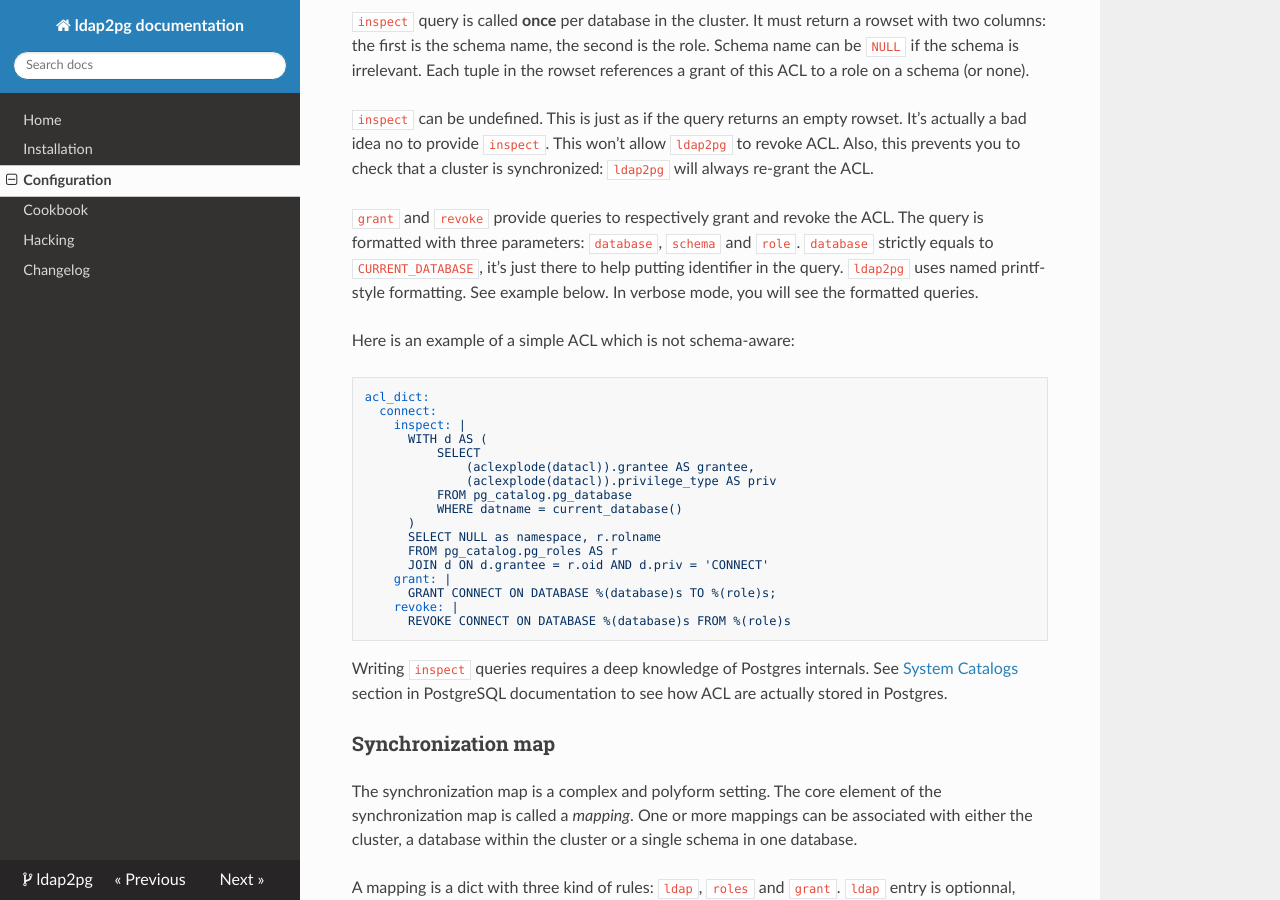
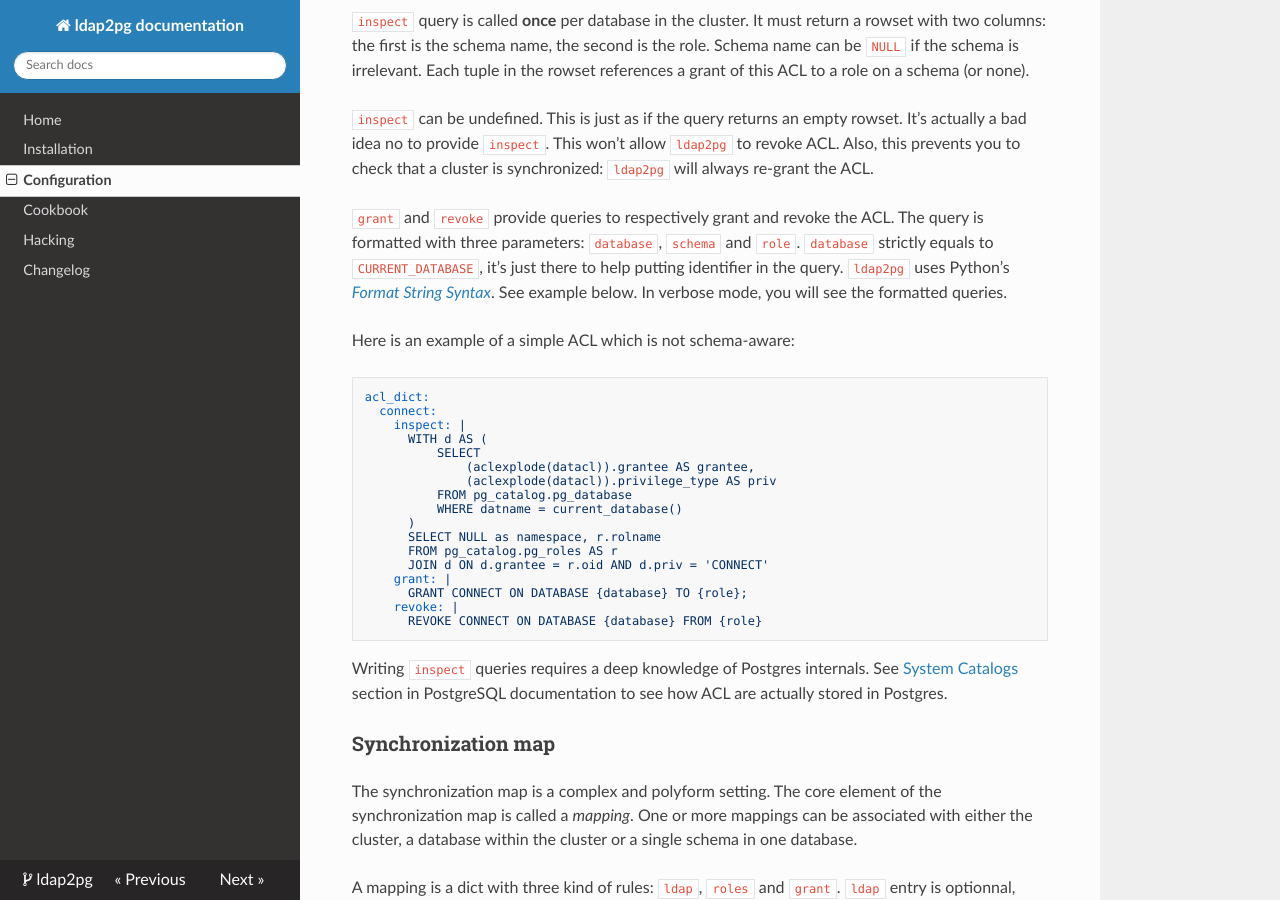
Before and after one commit to dalibo/ldap2pg, an MkDocs documentation site: the page built from docs/config.md, in a window 1280 px wide and 900 px high, scrolled down 2878 px. Built offline with MkDocs 1.6.1, drawn with Linux system fonts in a browser that asks for light colours; nearby versions of some CDN libraries; old or Windows-style settings are respelled for this version of MkDocs; some of the changed text lies outside the part shown.

Commit message:
Use new format instead of printf-style for ACL queries

````diff
--- a/docs/config.md
+++ b/docs/config.md
@@ -171,7 +171,8 @@
 `grant` and `revoke` provide queries to respectively grant and revoke the ACL.
 The query is formatted with three parameters: `database`, `schema` and `role`.
 `database` strictly equals to `CURRENT_DATABASE`, it's just there to help
-putting identifier in the query. `ldap2pg` uses named printf-style formatting.
+putting identifier in the query. `ldap2pg` uses Python's [*Format String
+Syntax*](https://docs.python.org/3.7/library/string.html#formatstrings).
 See example below. In verbose mode, you will see the formatted queries.
 
 Here is an example of a simple ACL which is not schema-aware:
@@ -191,9 +192,9 @@
       FROM pg_catalog.pg_roles AS r
       JOIN d ON d.grantee = r.oid AND d.priv = 'CONNECT'
     grant: |
-      GRANT CONNECT ON DATABASE %(database)s TO %(role)s;
+      GRANT CONNECT ON DATABASE {database} TO {role};
     revoke: |
-      REVOKE CONNECT ON DATABASE %(database)s FROM %(role)s
+      REVOKE CONNECT ON DATABASE {database} FROM {role}
 ```
 
 Writing `inspect` queries requires a deep knowledge of Postgres internals.
@@ -420,9 +421,9 @@
       FROM pg_catalog.pg_roles AS r
       JOIN d ON d.grantee = r.oid AND d.priv = 'CONNECT'
     grant: |
-      GRANT CONNECT ON DATABASE %(database)s TO %(role)s;
+      GRANT CONNECT ON DATABASE {database} TO {role};
     revoke: |
-      REVOKE CONNECT ON DATABASE %(database)s FROM %(role)s
+      REVOKE CONNECT ON DATABASE {database} FROM {role}
 
 sync_map:
 - role:
````
Also changed, not shown: docs/changelog.md (+1 -0 lines), docs/cookbook.md (+1 -1 lines), 4 other files.
